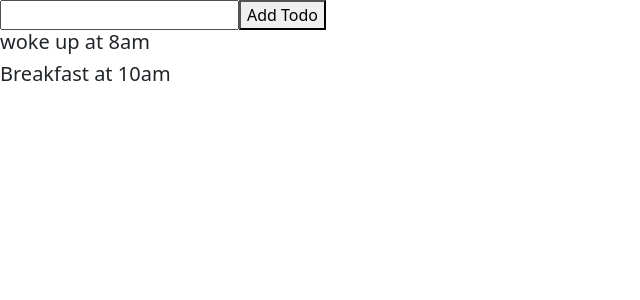
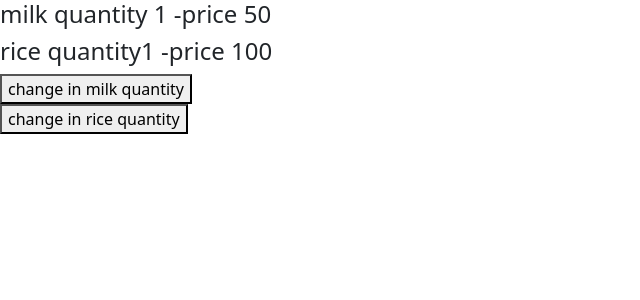
Before and after one commit to KalyanRamDev0/vite-react, a React (Vite) app: page / in a window 1280 px wide. Shown: the top 300 px of the page, without its empty margins (0-640 px from the left). Built offline with nearby package versions, Linux system fonts and the light colour scheme.

Commit message:
use memo

```diff
--- a/src/App.jsx
+++ b/src/App.jsx
@@ -6,8 +6,10 @@
 // import Customcard from "./components/bootstrap/custom-card.jsx";
 // import { employeeDetails } from "./components/data/employeedata.js";
 // import FirstComponent from "./components/bootstrap/first-component.jsx";
-// import BasicExample from "./components/bootstrap/navbar.jsx";
-import UseReduserExample from "./components/hooks/userreduser.jsx";
+
+import UseMemo from "./components/hooks/usememo";
+
+// import UseReduserExample from "./components/hooks/userreduser.jsx";
 
 
 
@@ -18,7 +20,9 @@ const App=()=>{
 
  return(
   <div >
-    <UseReduserExample/>
+    <UseMemo/>
+    {/* <UseReduserExample/> */}
+
    {/* hello kalyan
    <div className={style.card}> hello kalyan</div>
    <CoustomButton/>
--- /dev/null
+++ b/src/components/hooks/usememo.jsx
@@ -0,0 +1,41 @@
+import { useState } from "react"
+
+
+
+
+
+const UseMemo=()=>{
+const[milkQty,setMilkQty]=useState(1)
+const[RiceQty,setRiceQty]=useState(1)
+
+const milkPriceCalculation=()=>{
+    const milkPrice=50
+    return milkQty*milkPrice
+}
+
+const ricePriceCalculation=()=>{
+    const riceprice=100
+    return RiceQty*riceprice
+}
+const milkHandler=()=>{
+    setMilkQty(milkQty+1)
+}
+const riceHandler=()=>{
+    setRiceQty(RiceQty+1)
+}
+
+
+
+
+    return(
+        <>
+        <h4>milk quantity {milkQty} -price {milkPriceCalculation()}</h4>
+        <h4>rice quantity{RiceQty} -price {ricePriceCalculation()}</h4>
+        <button onClick={milkHandler}>change in milk quantity</button>
+        <br/>
+        <button onClick={riceHandler}>change in rice quantity</button>
+
+        </>
+    )
+}
+export default UseMemo
```
Also changed, not shown: src/components/task/task.jsx (added, +69 -0 lines).
